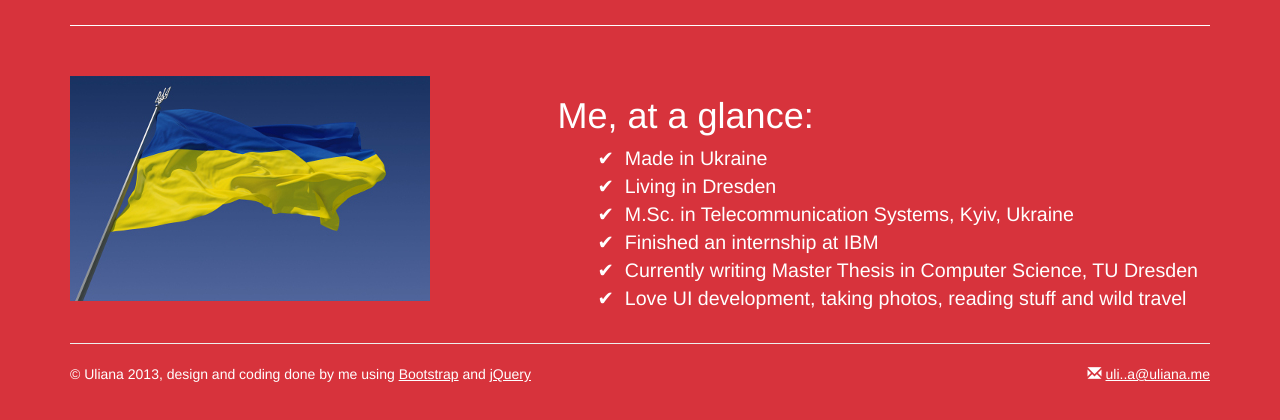
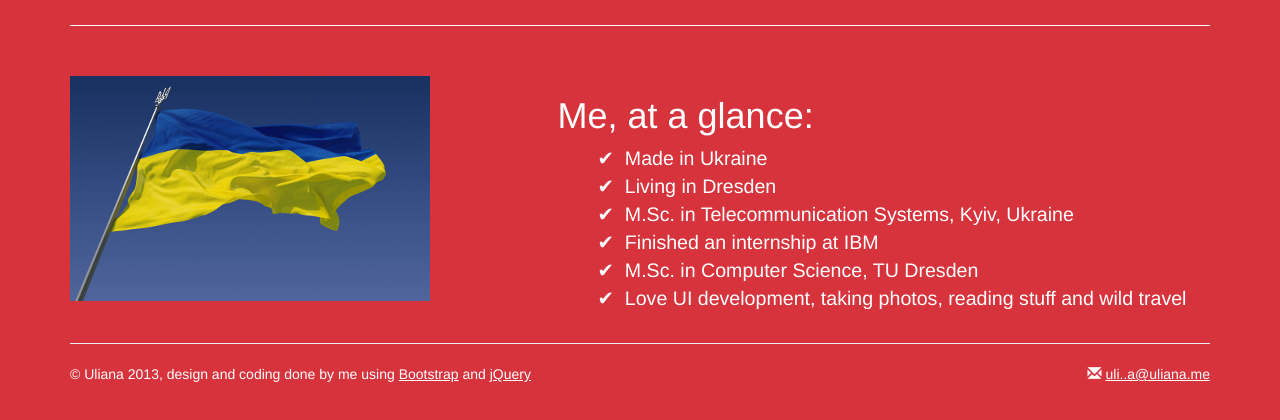
Before and after one commit to UlianaMunich/uliana_me, a Flask app: page / in a window 1280 px wide. Shown: the part 500-920 px from the top of the page. Run offline with Flask 2, Linux system fonts and the light colour scheme; parts of the project's set-up code (start-up, migrations or seed data) failed here and were passed over; some libraries are stand-ins or nearby versions.

Commit message:
on the main page info was changed

```diff
--- a/wsgi/templates/index.html
+++ b/wsgi/templates/index.html
@@ -81,7 +81,7 @@
             <li>✔&nbsp;&nbsp;Living in Dresden</li>
             <li>✔&nbsp;&nbsp;M.Sc. in Telecommunication Systems, Kyiv, Ukraine</li>
             <li>✔&nbsp;&nbsp;Finished an internship at IBM</li>
-            <li>✔&nbsp;&nbsp;Currently writing Master Thesis in Computer Science, TU Dresden</li>
+            <li>✔&nbsp;&nbsp;M.Sc. in Computer Science, TU Dresden</li>
             <li>✔&nbsp;&nbsp;Love UI development, taking photos, reading stuff and wild travel</li>
           </ul>
         </div>
```
